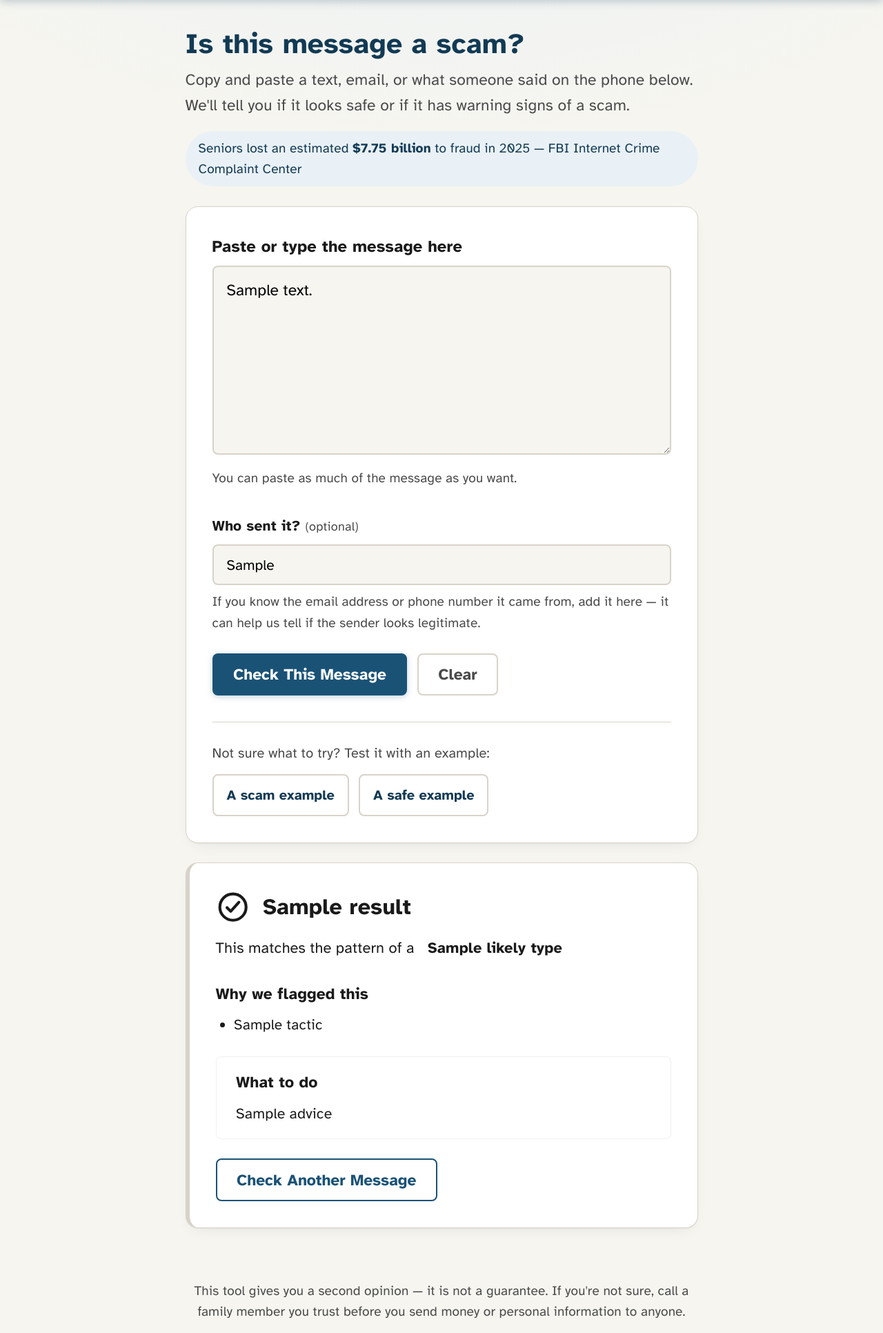
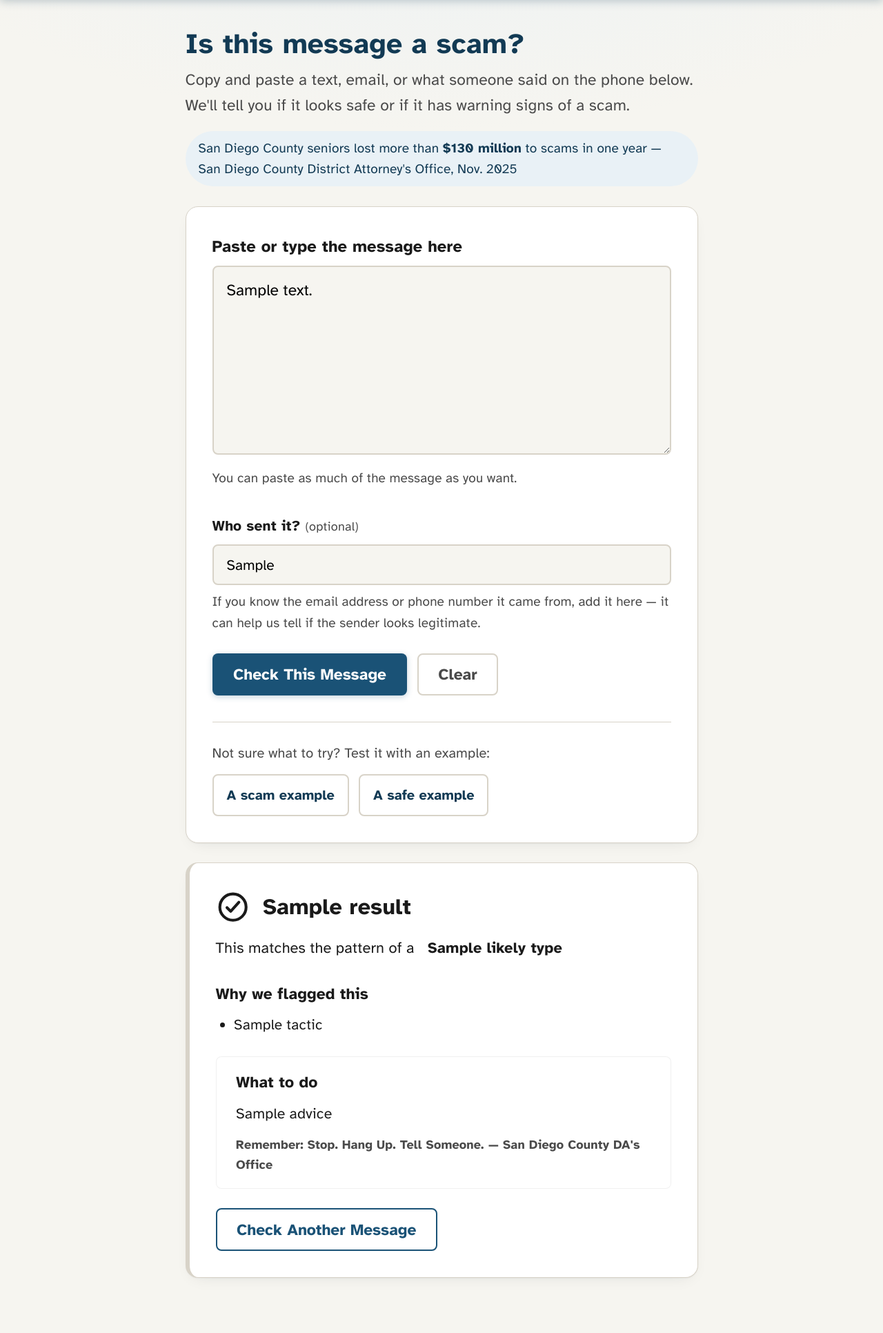
Before and after one commit to RudraBJoshi/elder-scam-checker, a Flask app: template templates/index.html in a window 1280 px wide. Shown: the part 91-2023 px from the top of the page at 69% size. Run offline with Flask 3, Linux system fonts and the light colour scheme; the template is opened without the code that fills it: most values are stand-ins (such as "Sample title", 1, 10 or a date in 2020); parts of the project's set-up code (start-up, migrations or seed data) failed here and were passed over.

Commit message:
Ground app copy in the SD County DA's elder scam campaign
- Swap the homepage stat to the San Diego County District Attorney's
  Office's local figure ($130M lost by county seniors in one year) instead
  of the national FBI stat, since it's more resonant for a CA-50 audience
- Note on the About page that the app's categories match the scam patterns
  the DA's Office named as most common in its Nov 2025 campaign
- Echo the DA's own "Stop. Hang Up. Tell Someone." guidance in the advice
  box and read-aloud text, so the app's advice matches official messaging

```diff
--- a/static/css/style.css
+++ b/static/css/style.css
@@ -516,6 +516,13 @@ h1, h2, h3 {
 
 .advice-box p { margin: 0; font-size: 1.12rem; }
 
+.advice-box .advice-tagline {
+  margin-top: var(--sp-3);
+  font-size: 0.95rem;
+  font-weight: 700;
+  color: var(--color-muted);
+}
+
 /* ---------- About page ---------- */
 
 .about-card h1 { color: var(--color-primary-dark); font-weight: 700; }
@@ -570,6 +577,13 @@ h1, h2, h3 {
   color: var(--color-primary-dark);
 }
 
+.source-note {
+  font-size: 0.95rem;
+  font-style: italic;
+  color: var(--color-muted);
+  margin-top: var(--sp-3);
+}
+
 /* ---------- Footer ---------- */
 
 .site-footer {
--- a/static/js/app.js
+++ b/static/js/app.js
@@ -83,7 +83,8 @@
 
     if (result.likely_type) {
       html += '<div class="result-section advice-box"><h3>What to do</h3><p>' +
-        escapeHtml(result.likely_type.advice) + '</p></div>';
+        escapeHtml(result.likely_type.advice) + '</p>' +
+        '<p class="advice-tagline">Remember: Stop. Hang Up. Tell Someone. — San Diego County DA\'s Office</p></div>';
     }
 
     html += '<button type="button" class="btn btn-secondary" id="check-another">Check Another Message</button>';
@@ -114,7 +115,7 @@
       parts.push("Why we flagged this: " + flagLabels.join(". ") + ".");
     }
     if (result.likely_type) {
-      parts.push("What to do: " + result.likely_type.advice);
+      parts.push("What to do: " + result.likely_type.advice + " Remember: Stop. Hang up. Tell someone.");
     }
     var utterance = new SpeechSynthesisUtterance(parts.join(" "));
     utterance.rate = 0.95;
--- a/templates/_result.html
+++ b/templates/_result.html
@@ -44,6 +44,7 @@
   <div class="result-section advice-box">
     <h3>What to do</h3>
     <p>{{ result.likely_type.advice }}</p>
+    <p class="advice-tagline">Remember: Stop. Hang Up. Tell Someone. — San Diego County DA's Office</p>
   </div>
   {% endif %}
 
--- a/templates/about.html
+++ b/templates/about.html
@@ -40,6 +40,7 @@
     <li class="category-tag">Fake Package Delivery Notice</li>
     <li class="category-tag">Fake Job or Business Opportunity</li>
   </ul>
+  <p class="source-note">These match the patterns the San Diego County District Attorney's Office identified as most common in its November 2025 elder fraud prevention campaign: fake account alerts, law-enforcement impersonation, and fake tech-support warnings.</p>
 
   <h2>What it can't do</h2>
   <p>It is not perfect, and it can't call anyone to verify a message for you. Always trust your judgment — if a message asks for money, gift cards, or personal information and you weren't expecting it, call the person or organization directly using a phone number you already know is correct, not one from the message itself.</p>
--- a/templates/index.html
+++ b/templates/index.html
@@ -5,7 +5,7 @@
 <section class="intro">
   <h1>Is this message a scam?</h1>
   <p class="intro-text">Copy and paste a text, email, or what someone said on the phone below. We'll tell you if it looks safe or if it has warning signs of a scam.</p>
-  <p class="stat-callout">Seniors lost an estimated <strong>$7.75 billion</strong> to fraud in 2025 — FBI Internet Crime Complaint Center</p>
+  <p class="stat-callout">San Diego County seniors lost more than <strong>$130 million</strong> to scams in one year — San Diego County District Attorney's Office, Nov. 2025</p>
 </section>
 
 <section class="checker-card">
```
